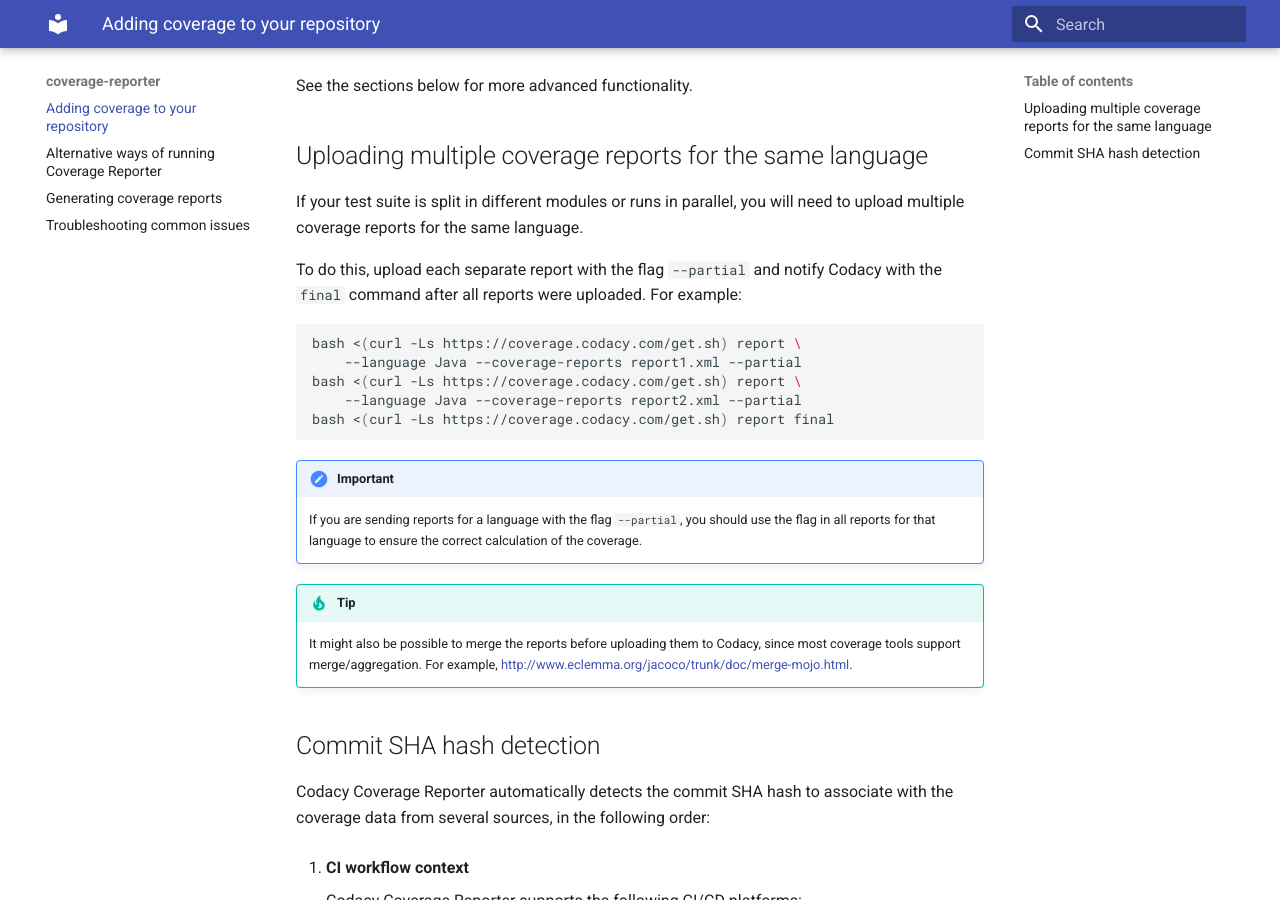
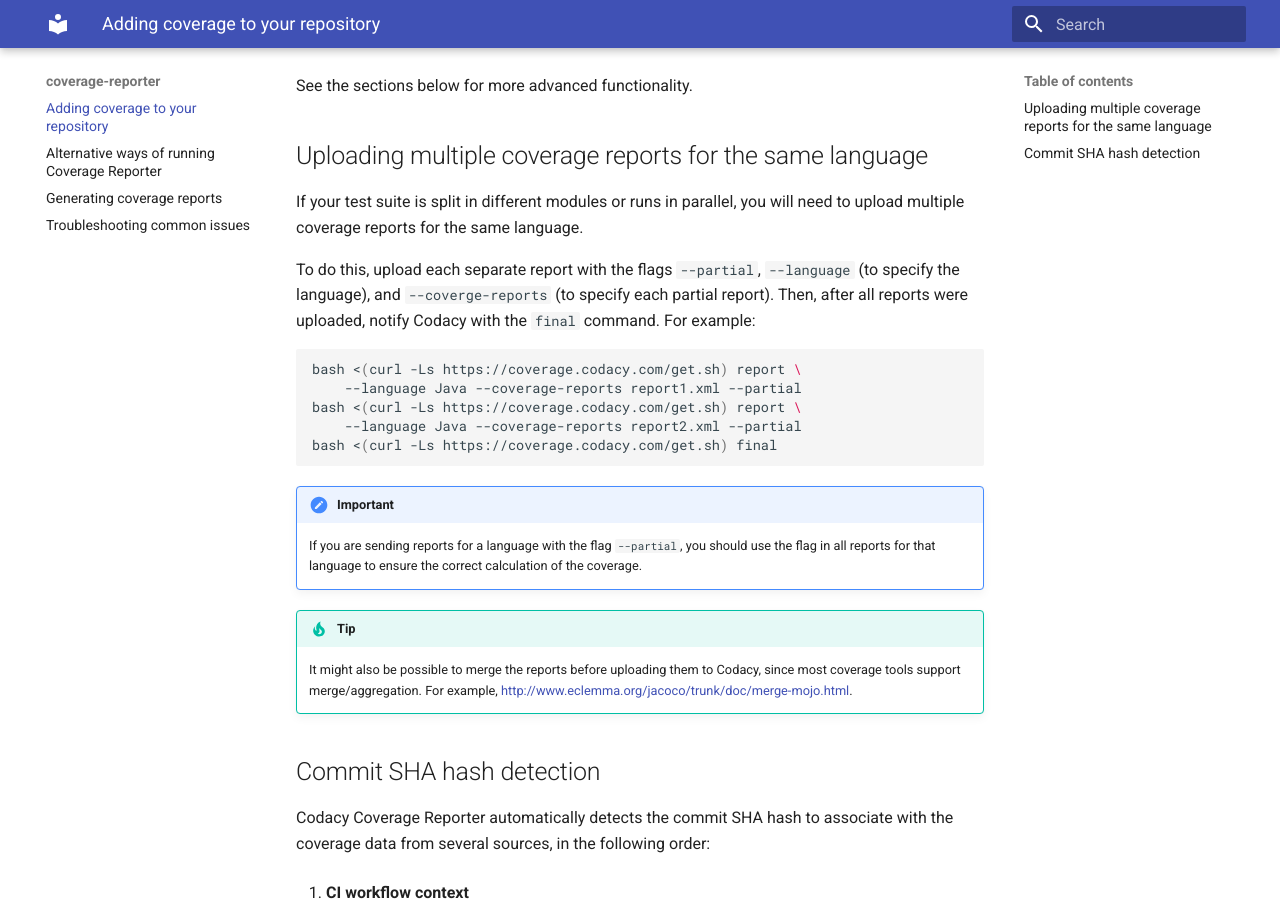
Before and after one commit to codacy/codacy-coverage-reporter, an MkDocs documentation site: the page built from docs/index.md, in a window 1280 px wide and 900 px high, scrolled down 1944 px. Built offline with MkDocs 1.6.1 and Material for MkDocs 9.7.7, drawn with Linux system fonts in a browser that asks for light colours.

Commit message:
Clarify how to send partial reports and fix bug on final command

````diff
--- a/docs/index.md
+++ b/docs/index.md
@@ -68,14 +68,14 @@
 
 If your test suite is split in different modules or runs in parallel, you will need to upload multiple coverage reports for the same language.
 
-To do this, upload each separate report with the flag `--partial` and notify Codacy with the `final` command after all reports were uploaded. For example:
+To do this, upload each separate report with the flags `--partial`, `--language` (to specify the language), and `--coverge-reports` (to specify each partial report). Then, after all reports were uploaded, notify Codacy with the `final` command. For example:
 
 ```bash
 bash <(curl -Ls https://coverage.codacy.com/get.sh) report \
     --language Java --coverage-reports report1.xml --partial
 bash <(curl -Ls https://coverage.codacy.com/get.sh) report \
     --language Java --coverage-reports report2.xml --partial
-bash <(curl -Ls https://coverage.codacy.com/get.sh) report final
+bash <(curl -Ls https://coverage.codacy.com/get.sh) final
 ```
 
 !!! important
````
